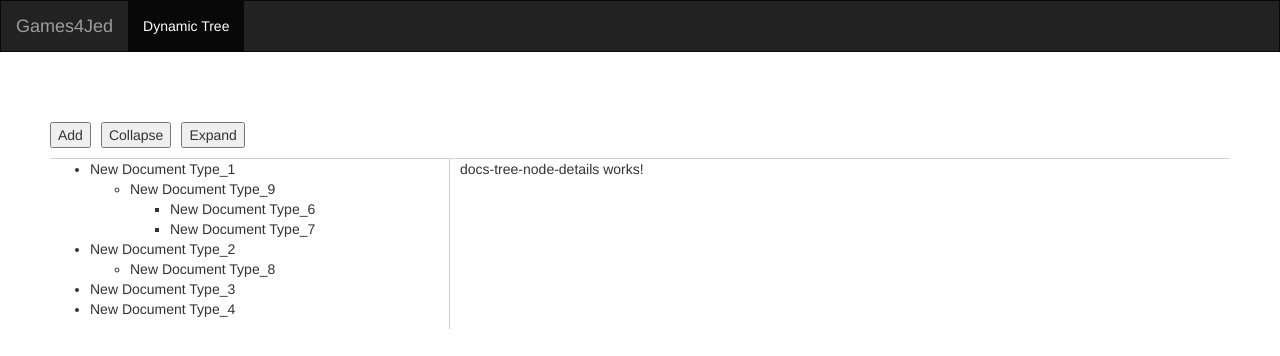
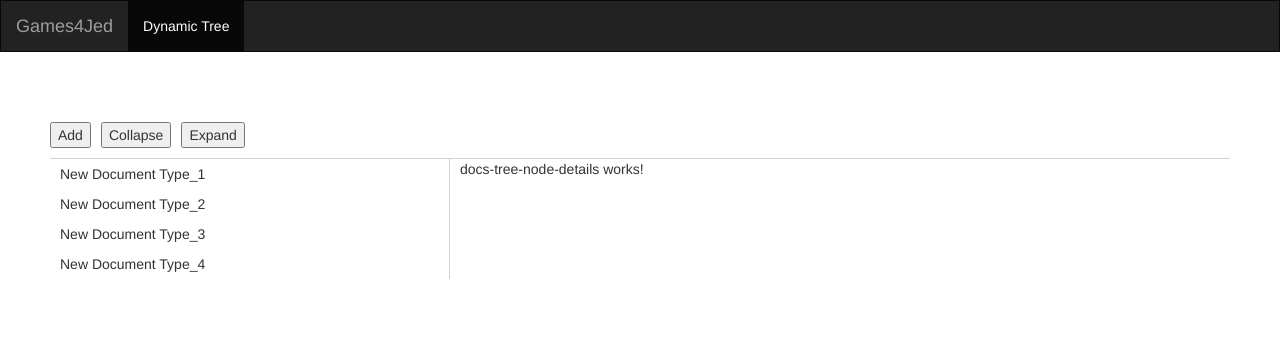
Before and after one commit to Tosin17/games-for-jed, an Angular app: page / in a window 1280 px wide. Shown: the top 356 px of the page. Built offline with nearby package versions, Linux system fonts and the light colour scheme.

Commit message:
Add recursive ngFor

```diff
--- a/src/app/features/docs-tree-node/docs-tree-node.component.html
+++ b/src/app/features/docs-tree-node/docs-tree-node.component.html
@@ -1,6 +1,19 @@
-<ul>
-    <li *ngFor="let child of model.ChildNodes">
-        {{ child.Name }}
-        <app-docs-tree-node [model]="child"></app-docs-tree-node>
-    </li>
-</ul>
+<!-- Display nodes recursively -->
+<div class="docs-tree-node">
+    <!-- <div class="docs-tree-node__icons"
+         *ngIf="nodeData.Name !== 'initialDocument'">
+        <span *ngIf="hasChildren"
+              class="docs-tree-node__caret">
+        </span>
+        <i [ngClass]="{'mdi mdi-folder': hasChildren}"></i>
+        <i [ngClass]="{'mdi mdi-file-document': !hasChildren}"></i>
+    </div> -->
+    <ul class="docs-tree-node__node">
+        <li *ngFor="let child of nodeData.ChildNodes"
+            (click)="nodeSelected($event, child)">
+            <span class="docs-tree-node__node-name">{{ child.Name }}</span>
+            <app-docs-tree-node [nodeData]="child"
+                                [hidden]="!showChildren"></app-docs-tree-node>
+        </li>
+    </ul>
+</div>
--- a/src/app/features/docs-tree-node/docs-tree-node.component.scss
+++ b/src/app/features/docs-tree-node/docs-tree-node.component.scss
@@ -0,0 +1,55 @@
+.docs-tree-node {
+    position: relative;
+
+    &__node {
+        list-style-type: none;
+        padding: 0;
+        margin: 0;
+        padding-left: 0.5rem;
+    }
+
+    li {
+        padding: 0.5rem;
+        cursor: pointer;
+        list-style-type: none;
+    }
+
+    &__node-name {
+        display: block;
+        height: 100%;
+    }
+
+    &__node-name:hover {
+        background: rgb(247, 247, 247);
+    }
+
+    &__icons {
+        position: absolute;
+        top: -2rem;
+        left: -3rem;
+        color: gray;
+
+        .mdi-file-document {
+            position: relative;
+            right: -1rem;
+        }
+    }
+
+    &__caret {
+        cursor: pointer;
+        user-select: none;
+    }
+
+    &__caret::before {
+        content: "\25B6";
+        display: inline-block;
+        position: relative;
+        top: -0.2rem;
+        margin-right: 0.3rem;
+        font-size: 1rem;
+    }
+
+    &__caret-down::before {
+        transform: rotate(90deg);
+    }
+}
--- a/src/app/features/docs-tree-node/docs-tree-node.component.ts
+++ b/src/app/features/docs-tree-node/docs-tree-node.component.ts
@@ -1,17 +1,37 @@
-import { Component, OnInit, Input } from '@angular/core';
+import { Component, OnInit, Input, OnChanges } from '@angular/core';
+import { INode } from '../../models/docs';
+import { get } from 'lodash';
 
 @Component({
   selector: 'app-docs-tree-node',
   templateUrl: './docs-tree-node.component.html',
   styleUrls: ['./docs-tree-node.component.scss']
 })
-export class DocsTreeNodeComponent implements OnInit {
-  @Input() model;
+export class DocsTreeNodeComponent implements OnInit, OnChanges {
+  @Input() nodeData: INode;
+  private hasChildren: boolean;
+  private showChildren: boolean;
 
   constructor() { }
 
   ngOnInit() {
-    console.log(this.model);
+    // if (this.nodeData.ChildNodes.length) {
+    // }
   }
 
+  ngOnChanges() {
+    this.hasChildren = !!get(this.nodeData, 'ChildNodes.length');
+  }
+
+  trackByFn(index, node) {
+    return get(node, 'node.Name') || null;
+  }
+
+  nodeSelected(evt, node) {
+    evt.stopPropagation();
+    // console.log(node);
+    if (node.ChildNodes.length) {
+      this.showChildren = !this.showChildren;
+    }
+  }
 }
--- a/src/app/features/docs-tree/docs-tree.component.html
+++ b/src/app/features/docs-tree/docs-tree.component.html
@@ -6,7 +6,7 @@
     </div>
     <div class="docs-tree__container">
         <div class="docs-tree__nodes">
-            <app-docs-tree-node [model]="docs"></app-docs-tree-node>
+            <app-docs-tree-node [nodeData]="docs"></app-docs-tree-node>
         </div>
         <div class="docs-tree__node-detail">
             <app-docs-tree-node-details></app-docs-tree-node-details>
```
